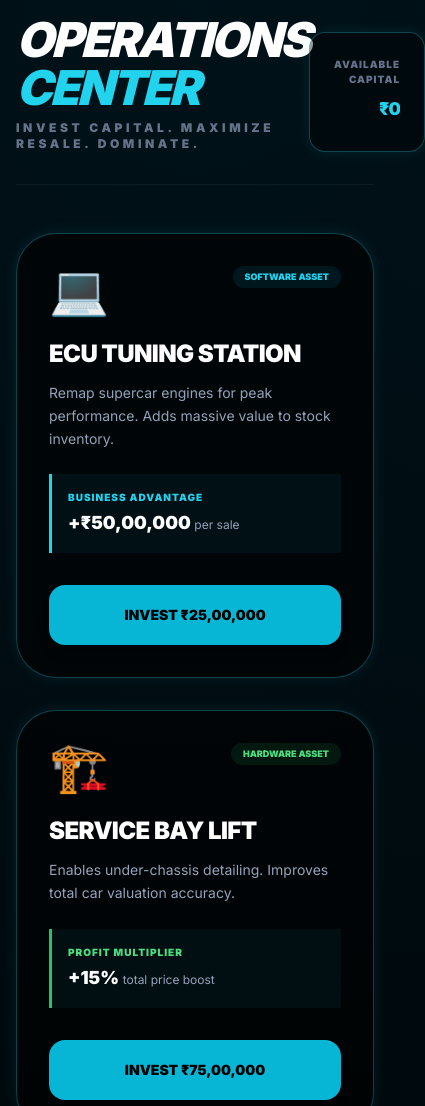
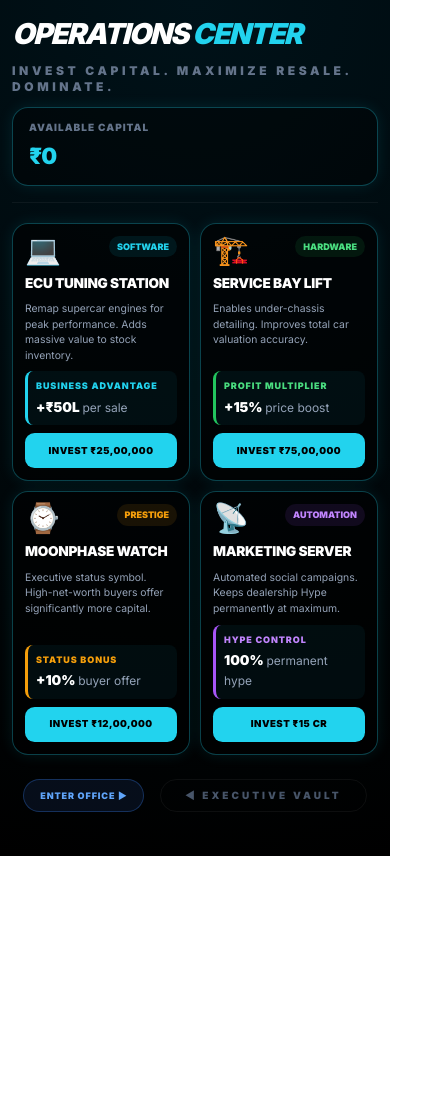
Before and after one commit to prajeshprabhu109-cell/tycoon, a plain HTML site: page buy.html in a window 390 px wide. Shown: the top 1106 px of the page, 425 px wide, since content can reach past the window. After the commit the page ends 856 px from the top, so only its background shows below. Drawn offline with nearby package versions, Linux system fonts and the light colour scheme.

Commit message:
Add files via upload

```diff
--- a/buy.html
+++ b/buy.html
@@ -7,201 +7,242 @@
     <script src="https://cdn.tailwindcss.com"></script>
     <style>
         @import url('https://fonts.googleapis.com/css2?family=Inter:wght@400;900&display=swap');
+
+        *, *::before, *::after { box-sizing: border-box; }
+
         body {
             background: radial-gradient(circle at top, #001219 0%, #000000 100%);
             color: #e0f2fe;
             font-family: 'Inter', sans-serif;
-            min-height: 100vh;
+            min-height: 100dvh;
             overflow-x: hidden;
         }
-        .return-btn:hover {
-    background: rgba(255, 255, 255, 0.1);
-    transform: translateX(-5px); /* Adds a nice "pointing back" motion */
+
+        .neon-border { border: 1px solid rgba(34, 211, 238, 0.3); box-shadow: 0 0 15px rgba(34, 211, 238, 0.1); }
+        .neon-card { transition: all 0.3s ease; }
+        .neon-card:active { border-color: rgba(34, 211, 238, 1); box-shadow: 0 0 25px rgba(34, 211, 238, 0.3); }
+        .stat-badge { background: rgba(34, 211, 238, 0.05); border-left: 3px solid #22d3ee; }
+        .buy-btn:disabled { background: #1e293b !important; color: #64748b !important; cursor: default; opacity: 0.5; }
+        .profit-text { color: #22c55e; text-shadow: 0 0 10px rgba(34, 197, 94, 0.3); }
+
+        /* ── HEADER ──────────────────────────────── */
+        .page-header {
+            display: flex;
+            justify-content: space-between;
+            align-items: flex-end;
+            margin-bottom: 2.5rem;
+            padding-bottom: 1.5rem;
+            border-bottom: 1px solid rgba(255,255,255,0.05);
+            gap: 1rem;
         }
-        .neon-border { border: 1px solid rgba(34, 211, 238, 0.3); box-shadow: 0 0 15px rgba(34, 211, 238, 0.1); }
-        .neon-card:hover { border-color: rgba(34, 211, 238, 1); box-shadow: 0 0 25px rgba(34, 211, 238, 0.3); transform: translateY(-5px); }
-        .stat-badge { background: rgba(34, 211, 238, 0.05); border-left: 3px solid #22d3ee; }
-        .buy-btn:disabled { background: #1e293b !important; color: #64748b !important; cursor: default; }
-        .profit-text { color: #22c55e; text-shadow: 0 0 10px rgba(34, 197, 94, 0.3); }
-        /* This only activates on screens smaller than 768px */
-@media (max-width: 768px) {
+        .header-title { font-size: clamp(1.8rem, 5vw, 3rem); }
         #balance-display {
-        font-size: 1.25rem !important; /* Forces the number to shrink on mobile */
-        max-width: 100%;
-        white-space: nowrap;
-        overflow: hidden;
-        text-overflow: ellipsis; /* Adds '...' if the number is still too long */
-    }
-}
-@media (max-width: 768px) {
-    #balance-display {
-        font-size: 1.25rem !important;
-        max-width: 100%;
+            font-size: clamp(1.2rem, 4vw, 1.875rem);
             white-space: nowrap;
             overflow: hidden;
             text-overflow: ellipsis;
+            max-width: 100%;
         }
-}
-@media (max-width: 768px) {
-    /* Escape the colon with a backslash */
-    .lg\:grid-cols-4 {
-        display: flex !important;
-        flex-direction: column !important;
+        .balance-box {
+            text-align: right;
+            background: rgba(0,0,0,0.4);
+            padding: 1rem 1.25rem;
+            border-radius: 1rem;
+            flex-shrink: 0;
+            max-width: 55vw;
         }
 
-    /* Escape the brackets with backslashes */
-    .h-\[650px\] {
-        height: auto !important;
-        min-height: 500px;
+        /* ── ASSET CARDS GRID ────────────────────── */
+        .cards-grid {
+            display: grid;
+            grid-template-columns: repeat(4, 1fr);
+            gap: 1.5rem;
         }
 
-    .max-w-7xl.mx-auto.flex {
+        .asset-card {
+            background: rgba(0,0,0,0.6);
+            border-radius: 1.5rem;
+            padding: 1.5rem;
+            display: flex;
             flex-direction: column;
-        align-items: center;
-        gap: 1rem;
-        text-align: center;
-    }
-}
-/* RESPONSIVE MOBILE OVERRIDES */
-@media (max-width: 768px) {
-    /* Shrinks the giant currency numbers so they stay in the box */
-    #balance-display, .vault-balance, h2[id*="balance"] {
-        font-size: 1.1rem !important;
-        letter-spacing: -1px;
-        white-space: nowrap;
+            gap: 0.75rem;
         }
 
-    /* Stacks your game windows vertically so they don't go off-screen */
-    .max-w-7xl, .grid-cols-4 {
-        display: flex !important;
+        .card-emoji { font-size: 2.5rem; line-height: 1; }
+        .card-title { font-size: 1.1rem; font-weight: 900; text-transform: uppercase; color: white; letter-spacing: -0.02em; }
+        .card-desc  { font-size: 0.75rem; color: #94a3b8; line-height: 1.5; flex: 1; }
+        .stat-badge { padding: 0.75rem; border-radius: 0.5rem; }
+        .stat-label { font-size: 9px; font-weight: 900; text-transform: uppercase; letter-spacing: 0.1em; margin-bottom: 4px; }
+        .stat-value { font-size: 1rem; font-weight: 900; color: white; }
+
+        .buy-btn {
+            width: 100%;
+            padding: 0.9rem;
+            background: #22d3ee;
+            color: #000;
+            font-weight: 900;
+            font-size: 0.7rem;
+            text-transform: uppercase;
+            border-radius: 1rem;
+            letter-spacing: 0.05em;
+            transition: all 0.2s;
+            border: none;
+            cursor: pointer;
+            margin-top: auto;
+        }
+        .buy-btn:active:not(:disabled) { transform: scale(0.97); background: white; }
+
+        /* ── FOOTER BUTTON ───────────────────────── */
+        .footer-area { margin-top: 3rem; text-align: center; padding-bottom: 2rem; }
+
+        /* ============================================
+           MOBILE (≤ 768px)
+        ============================================ */
+        @media (max-width: 768px) {
+
+            body { padding: 12px !important; }
+
+            /* Header: stack title + balance vertically */
+            .page-header {
                 flex-direction: column !important;
-        padding: 10px !important;
+                align-items: flex-start !important;
+                gap: 0.75rem !important;
+                margin-bottom: 1.25rem !important;
+                padding-bottom: 1rem !important;
+            }
+            .balance-box {
+                width: 100% !important;
+                max-width: 100% !important;
+                text-align: left !important;
+                padding: 0.75rem 1rem !important;
+            }
+            #balance-display { font-size: 1.4rem !important; }
+
+            /* Cards: 2-column grid on mobile */
+            .cards-grid {
+                grid-template-columns: 1fr 1fr !important;
+                gap: 10px !important;
             }
 
-    /* Ensures the main card fills the width but stays centered */
-    .glass-card {
-        width: 95% !important;
-        margin: 0 auto !important;
-        height: auto !important;
+            /* Cards: tighter padding */
+            .asset-card {
+                padding: 12px !important;
+                border-radius: 1rem !important;
+                gap: 8px !important;
             }
-}
-        /* RESPONSIVE MOBILE OVERRIDES */
-@media (max-width: 768px) {
-    /* Automatically shrinks the giant currency numbers so they fit in the box */
-    #balance-display, .vault-balance, h2[id*="balance"] {
-        font-size: 1.1rem !important;
-        letter-spacing: -1px;
-        white-space: nowrap;
+            .card-emoji { font-size: 1.8rem !important; }
+            .card-title { font-size: 0.85rem !important; }
+            .card-desc  { font-size: 0.65rem !important; }
+            .stat-badge { padding: 8px !important; }
+            .stat-value { font-size: 0.85rem !important; }
+
+            .buy-btn {
+                padding: 0.65rem !important;
+                font-size: 0.6rem !important;
+                border-radius: 0.6rem !important;
             }
 
-    /* Stacks your game windows vertically so they don't push each other off-screen */
-    .max-w-7xl, .grid-cols-4 {
-        display: flex !important;
-        flex-direction: column !important;
-        padding: 10px !important;
+            /* Duplicate header div inside grid — hide it */
+            .cards-grid > div:last-child:not(.asset-card) { display: none !important; }
+
+            .footer-area { margin-top: 1.5rem !important; }
         }
 
-    /* Ensures the 3D viewport card stays centered and fills the screen */
-    .glass-card {
-        width: 95% !important;
-        margin: 0 auto !important;
-        height: auto !important;
+        /* ============================================
+           VERY SMALL PHONES (≤ 375px)
+        ============================================ */
+        @media (max-width: 375px) {
+            .cards-grid { grid-template-columns: 1fr !important; }
+            .card-title { font-size: 0.95rem !important; }
+            .buy-btn { font-size: 0.65rem !important; padding: 0.75rem !important; }
         }
-}
-
     </style>
 </head>
 <body class="p-4 md:p-8">
 
     <!-- HEADER -->
-    <div class="max-w-6xl mx-auto flex justify-between items-end mb-12 border-b border-white/5 pb-8">
+    <div class="max-w-6xl mx-auto page-header">
         <div>
-            <h1 class="text-5xl font-black uppercase italic tracking-tighter text-white">Operations <span class="text-cyan-400">Center</span></h1>
+            <h1 class="header-title font-black uppercase italic tracking-tighter text-white">Operations <span class="text-cyan-400">Center</span></h1>
             <p class="text-slate-500 text-xs font-bold tracking-[0.3em] uppercase mt-2">Invest Capital. Maximize Resale. Dominate.</p>
         </div>
-        <div class="text-right bg-black/40 p-6 rounded-2xl neon-border">
+        <div class="balance-box neon-border">
             <p class="text-[10px] text-slate-500 font-black uppercase tracking-widest mb-1">Available Capital</p>
-            <h2 id="balance-display" class="text-3xl font-black text-cyan-400 tracking-tighter">₹0</h2>
+            <h2 id="balance-display" class="font-black text-cyan-400 tracking-tighter">₹0</h2>
         </div>
     </div>
 
-    <!-- MAIN HUSTLE SECTION -->
-    <div class="max-w-6xl mx-auto grid grid-cols-1 md:grid-cols-2 lg:grid-cols-4 gap-8">
+    <!-- ASSET CARDS -->
+    <div class="max-w-6xl mx-auto cards-grid">
 
         <!-- ASSET 1: ECU TUNING STATION -->
-        <div class="neon-card neon-border bg-black/60 p-8 rounded-[2.5rem] transition-all duration-500">
-            <div class="flex justify-between items-start mb-6">
-                <div class="text-5xl">💻</div>
-                <span class="text-[9px] font-black bg-cyan-500/10 text-cyan-400 px-3 py-1 rounded-full uppercase">Software Asset</span>
+        <div class="asset-card neon-card neon-border">
+            <div class="flex justify-between items-start">
+                <div class="card-emoji">💻</div>
+                <span class="text-[9px] font-black bg-cyan-500/10 text-cyan-400 px-2 py-1 rounded-full uppercase">Software</span>
             </div>
-            <h3 class="text-2xl font-black uppercase text-white mb-3 tracking-tight">ECU Tuning Station</h3>
-            <p class="text-slate-400 text-sm leading-relaxed mb-6">Remap supercar engines for peak performance. Adds massive value to stock inventory.</p>
-            <div class="stat-badge p-4 mb-8">
-                <p class="text-[10px] font-black text-cyan-400 uppercase tracking-widest mb-1">Business Advantage</p>
-                <p class="text-white font-black text-lg">+₹50,00,000 <span class="text-xs font-normal text-slate-400">per sale</span></p>
+            <h3 class="card-title">ECU Tuning Station</h3>
+            <p class="card-desc">Remap supercar engines for peak performance. Adds massive value to stock inventory.</p>
+            <div class="stat-badge">
+                <p class="stat-label text-cyan-400">Business Advantage</p>
+                <p class="stat-value">+₹50L <span class="text-xs font-normal text-slate-400">per sale</span></p>
             </div>
-            <button id="btn-laptop" onclick="buyAsset('laptop', 2500000)" class="buy-btn w-full py-5 bg-cyan-500 text-black font-black uppercase rounded-2xl hover:bg-white transition-all shadow-lg text-sm">Invest ₹25,00,000</button>
+            <button id="btn-laptop" onclick="buyAsset('laptop', 2500000)" class="buy-btn">Invest ₹25,00,000</button>
         </div>
 
         <!-- ASSET 2: SERVICE BAY LIFT -->
-        <div class="neon-card neon-border bg-black/60 p-8 rounded-[2.5rem] transition-all duration-500">
-            <div class="flex justify-between items-start mb-6">
-                <div class="text-5xl">🏗️</div>
-                <span class="text-[9px] font-black bg-green-500/10 text-green-400 px-3 py-1 rounded-full uppercase">Hardware Asset</span>
+        <div class="asset-card neon-card neon-border">
+            <div class="flex justify-between items-start">
+                <div class="card-emoji">🏗️</div>
+                <span class="text-[9px] font-black bg-green-500/10 text-green-400 px-2 py-1 rounded-full uppercase">Hardware</span>
             </div>
-            <h3 class="text-2xl font-black uppercase text-white mb-3 tracking-tight">Service Bay Lift</h3>
-            <p class="text-slate-400 text-sm leading-relaxed mb-6">Enables under-chassis detailing. Improves total car valuation accuracy.</p>
-            <div class="stat-badge p-4 mb-8 border-l-green-500">
-                <p class="text-[10px] font-black text-green-400 uppercase tracking-widest mb-1">Profit Multiplier</p>
-                <p class="text-white font-black text-lg">+15% <span class="text-xs font-normal text-slate-400">total price boost</span></p>
+            <h3 class="card-title">Service Bay Lift</h3>
+            <p class="card-desc">Enables under-chassis detailing. Improves total car valuation accuracy.</p>
+            <div class="stat-badge" style="border-left-color:#22c55e">
+                <p class="stat-label text-green-400">Profit Multiplier</p>
+                <p class="stat-value">+15% <span class="text-xs font-normal text-slate-400">price boost</span></p>
             </div>
-            <button id="btn-lift" onclick="buyAsset('lift', 7500000)" class="buy-btn w-full py-5 bg-cyan-500 text-black font-black uppercase rounded-2xl hover:bg-white transition-all shadow-lg text-sm">Invest ₹75,00,000</button>
+            <button id="btn-lift" onclick="buyAsset('lift', 7500000)" class="buy-btn">Invest ₹75,00,000</button>
         </div>
 
         <!-- ASSET 3: MOONPHASE WATCH -->
-        <div class="neon-card neon-border bg-black/60 p-8 rounded-[2.5rem] transition-all duration-500">
-            <div class="flex justify-between items-start mb-6">
-                <div class="text-5xl">⌚</div>
-                <span class="text-[9px] font-black bg-amber-500/10 text-amber-500 px-3 py-1 rounded-full uppercase">Prestige Asset</span>
+        <div class="asset-card neon-card neon-border">
+            <div class="flex justify-between items-start">
+                <div class="card-emoji">⌚</div>
+                <span class="text-[9px] font-black bg-amber-500/10 text-amber-500 px-2 py-1 rounded-full uppercase">Prestige</span>
             </div>
-            <h3 class="text-2xl font-black uppercase text-white mb-3 tracking-tight">Moonphase Watch</h3>
-            <p class="text-slate-400 text-sm leading-relaxed mb-6">Executive status symbol. High-net-worth buyers offer significantly more capital.</p>
-            <div class="stat-badge p-4 mb-8 border-l-amber-500">
-                <p class="text-[10px] font-black text-amber-500 uppercase tracking-widest mb-1">Status Bonus</p>
-                <p class="text-white font-black text-lg">+10% <span class="text-xs font-normal text-slate-400">buyer patience</span></p>
+            <h3 class="card-title">Moonphase Watch</h3>
+            <p class="card-desc">Executive status symbol. High-net-worth buyers offer significantly more capital.</p>
+            <div class="stat-badge" style="border-left-color:#f59e0b">
+                <p class="stat-label text-amber-500">Status Bonus</p>
+                <p class="stat-value">+10% <span class="text-xs font-normal text-slate-400">buyer offer</span></p>
             </div>
-            <button id="btn-watch" onclick="buyAsset('watch', 1200000)" class="buy-btn w-full py-5 bg-cyan-500 text-black font-black uppercase rounded-2xl hover:bg-white transition-all shadow-lg text-sm">Invest ₹12,00,000</button>
+            <button id="btn-watch" onclick="buyAsset('watch', 1200000)" class="buy-btn">Invest ₹12,00,000</button>
         </div>
 
         <!-- ASSET 4: MARKETING SERVER -->
-        <div class="neon-card neon-border bg-black/60 p-8 rounded-[2.5rem] transition-all duration-500">
-            <div class="flex justify-between items-start mb-6">
-                <div class="text-5xl">📡</div>
-                <span class="text-[9px] font-black bg-purple-500/10 text-purple-400 px-3 py-1 rounded-full uppercase">Automation Asset</span>
+        <div class="asset-card neon-card neon-border">
+            <div class="flex justify-between items-start">
+                <div class="card-emoji">📡</div>
+                <span class="text-[9px] font-black bg-purple-500/10 text-purple-400 px-2 py-1 rounded-full uppercase">Automation</span>
             </div>
-            <h3 class="text-2xl font-black uppercase text-white mb-3 tracking-tight">Marketing Server</h3>
-            <p class="text-slate-400 text-sm leading-relaxed mb-6">Automated social media campaigns. Keeps your dealership Hype permanently at maximum.</p>
-            <div class="stat-badge p-4 mb-8 border-l-purple-500">
-                <p class="text-[10px] font-black text-purple-400 uppercase tracking-widest mb-1">Hype Control</p>
-                <p class="text-white font-black text-lg">PERMANENT 100% <span class="text-xs font-normal text-slate-400">brand hype</span></p>
+            <h3 class="card-title">Marketing Server</h3>
+            <p class="card-desc">Automated social campaigns. Keeps dealership Hype permanently at maximum.</p>
+            <div class="stat-badge" style="border-left-color:#a855f7">
+                <p class="stat-label text-purple-400">Hype Control</p>
+                <p class="stat-value">100% <span class="text-xs font-normal text-slate-400">permanent hype</span></p>
             </div>
-            <button id="btn-server" onclick="buyAsset('server', 150000000)" class="buy-btn w-full py-5 bg-cyan-500 text-black font-black uppercase rounded-2xl hover:bg-white transition-all shadow-lg text-sm">Invest ₹15,00,00,000</button>
-        </div>
-        <!-- HEADER SECTION UPDATE -->
-<div>
-    <h1 class="text-4xl font-black uppercase italic tracking-tighter text-white">Global <span class="text-purple-500">Operations</span></h1>
-    <div class="flex gap-4 items-center mt-1">
-        <p class="text-slate-500 text-[10px] font-bold uppercase tracking-widest">Aevith Labs International Division</p>
-        <!-- NEW EXIT BUTTON -->
-        <button onclick="window.location.href='deal.html'" class="text-[9px] bg-blue-500/10 text-blue-500 border border-blue-500/30 px-2 py-0.5 rounded hover:bg-blue-500 hover:text-white transition-all uppercase font-black">Enter Office</button>
-    </div>
+            <button id="btn-server" onclick="buyAsset('server', 150000000)" class="buy-btn">Invest ₹15 CR</button>
         </div>
 
     </div>
 
-    <!-- BACK TO BUSINESS -->
-    <div class="max-w-6xl mx-auto mt-16 text-center">
-        <button onclick="window.location.href='vip.html'" class="text-slate-600 hover:text-cyan-400 font-black uppercase text-[10px] tracking-[0.5em] transition-all py-4 px-8 border border-white/5 rounded-full hover:border-cyan-500/30">◀ Return to Executive Vault</button>
+    <!-- NAVIGATION FOOTER -->
+    <div class="max-w-6xl mx-auto footer-area">
+        <div class="flex justify-center gap-4 flex-wrap">
+            <button onclick="window.location.href='deal.html'" class="text-[9px] bg-blue-500/10 text-blue-400 border border-blue-500/30 px-4 py-2 rounded-full hover:bg-blue-500 hover:text-white transition-all uppercase font-black tracking-widest">Enter Office ▶</button>
+            <button onclick="window.location.href='vip.html'" class="text-slate-600 hover:text-cyan-400 font-black uppercase text-[10px] tracking-[0.3em] transition-all py-2 px-6 border border-white/5 rounded-full hover:border-cyan-500/30">◀ Executive Vault</button>
+        </div>
     </div>
 
     <script>
```
Also changed, not shown: vip.html (+152 -86 lines). Lines whose indentation alone changed are shown as unchanged.
